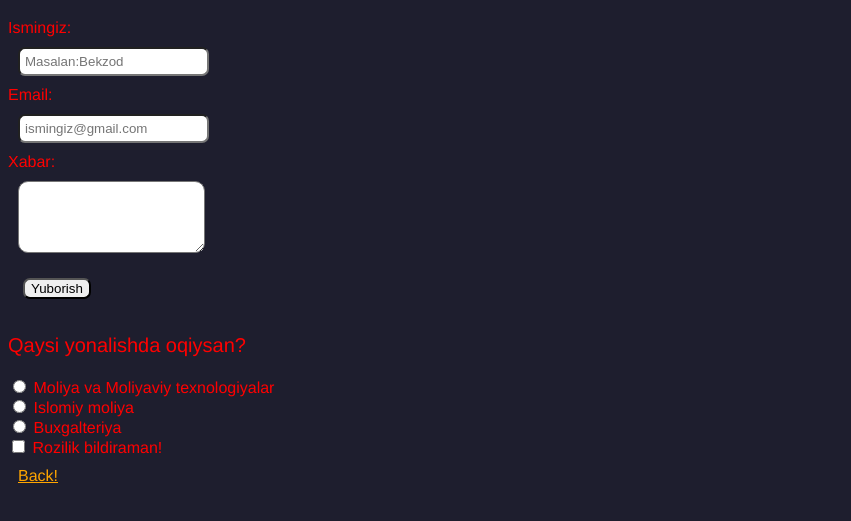
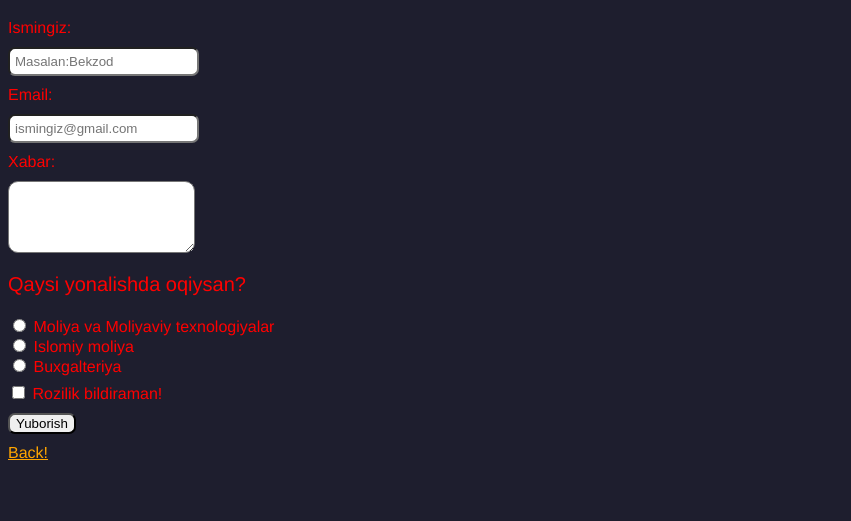
Before and after one commit to bekiportfolio/my-first-site, a plain HTML site: page contact.html in a window 1280 px wide. Shown: the part 61-582 px from the top of the page, without its empty margins (0-851 px from the left). Drawn offline with Linux system fonts and the light colour scheme.

Commit message:
style togirlandi, ortiqcha narsalar olib tashlandi

```diff
--- a/contact.html
+++ b/contact.html
@@ -20,7 +20,7 @@
     <label for="xabar">Xabar:</label>
     <textarea id="xabar" name="xabar" rows="4"></textarea>
 
-    <button type="submit">Yuborish</button>
+
   </div>
 
   <p >Qaysi yonalishda oqiysan?</p>
@@ -36,10 +36,10 @@
   <input type="checkbox" id="rozi" name="rozi" required>
   <label for="rozi">Rozilik bildiraman!</label>
 
+    <button type="submit">Yuborish</button>
 
 
-
-   <a href="index.html">Back!</a>
+   <a class="Back" href="index.html">Back!</a>
    </form>
 </body>
 </html>
--- a/style.css
+++ b/style.css
@@ -88,18 +88,37 @@
             display: flex;
             flex-direction: column;
             align-items: flex-start;
+            label, input{
+                margin-bottom: 10px;
+            }
             input{
-                margin: 10px;
             padding: 5px;
             border-radius: 7px;
         }
+        input:focus{
+            outline: none;
+            border-color : crimson;
+              box-shadow: 0 0 5px rgba(0, 123, 255, 0.5);
+        }
         textarea{
-            margin: 10px;
             padding:5px;
             border-radius: 10px;
         }
-        button{
-            margin: 15px;
+        textarea:focus{
+        outline: none ;
+        border-color: crimson;
+        box-shadow: 0 0 5px rgba(0, 123, 255, 0.5);
+}
+        }
+              button{
+                display: block;
+            margin-top: 10px;
             border-radius: 7px;
         }
+        #rozi{
+        margin-top: 10px;
         }
+        .Back{
+            margin: 0;
+            margin-top: 10px;
+        }
```
